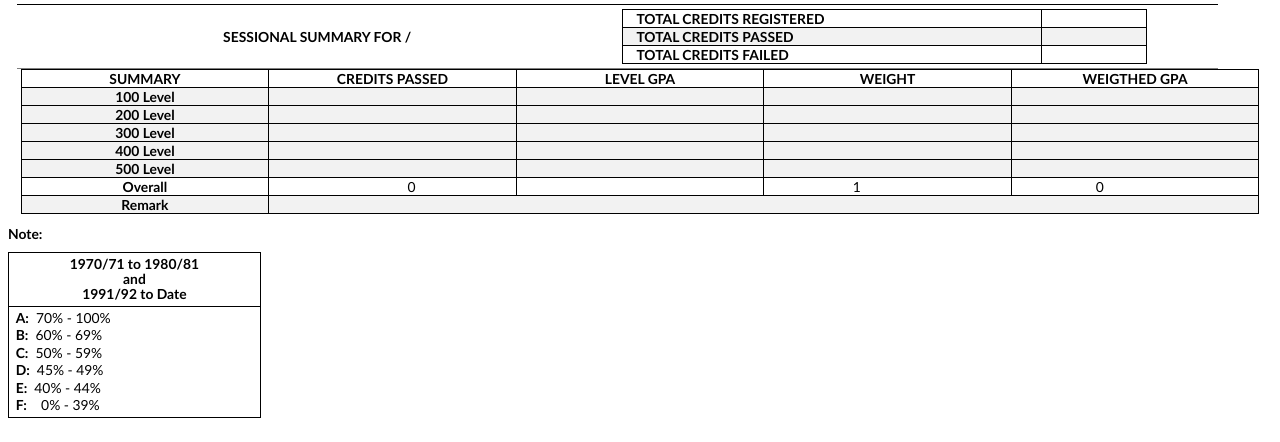
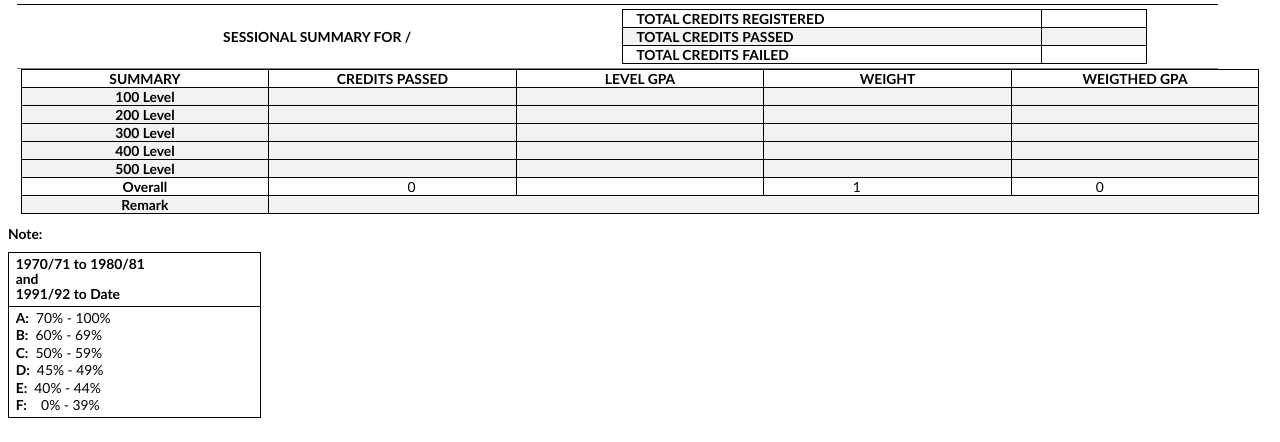
Before and after one commit to laryhills/skylight, a Python web app: template sms/templates/result_update_template.htm in a window 1280 px wide. Shown: the part 358-800 px from the top of the page. Run offline with Jinja, Linux system fonts and the light colour scheme; the template is opened without the code that fills it, so the values that code supplies are empty.

Commit message:
minor change: align table header left

```diff
--- a/sms/templates/result_update_template.htm
+++ b/sms/templates/result_update_template.htm
@@ -703,7 +703,7 @@ ul
 
     <table width=20% style="border-collapse:collapse">
         <thead>
-            <td class="Base" style="text-align: center;padding: 3pt 0pt 3pt 0pt">
+            <td class="Base" style="text-align: left;padding: 3pt 0pt 3pt 5pt">
                 <p class=MsoNormal style="margin-bottom: 0pt"><b>
                     1970/71 to 1980/81<br/>
                     <span>and</span>
```
